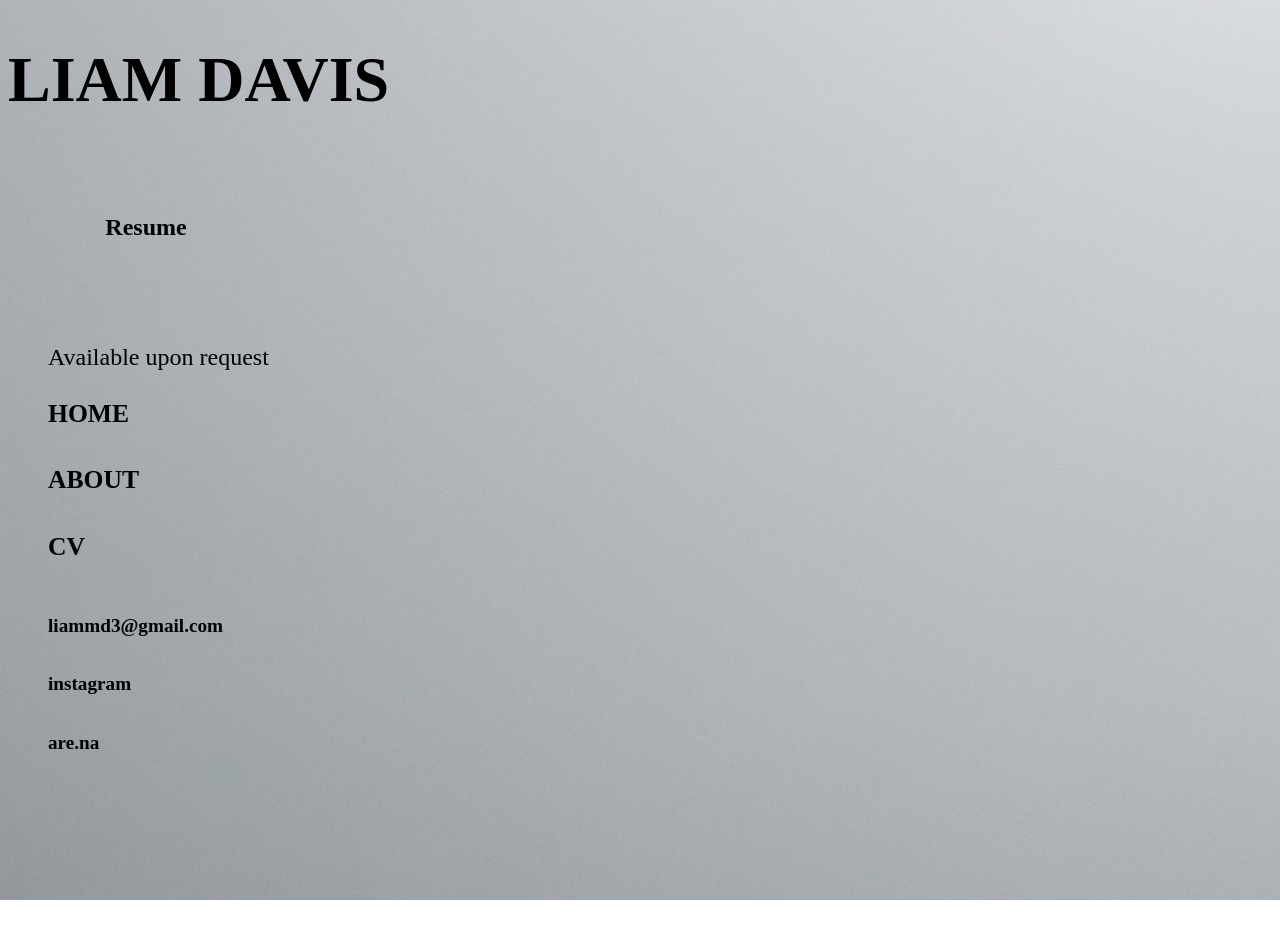
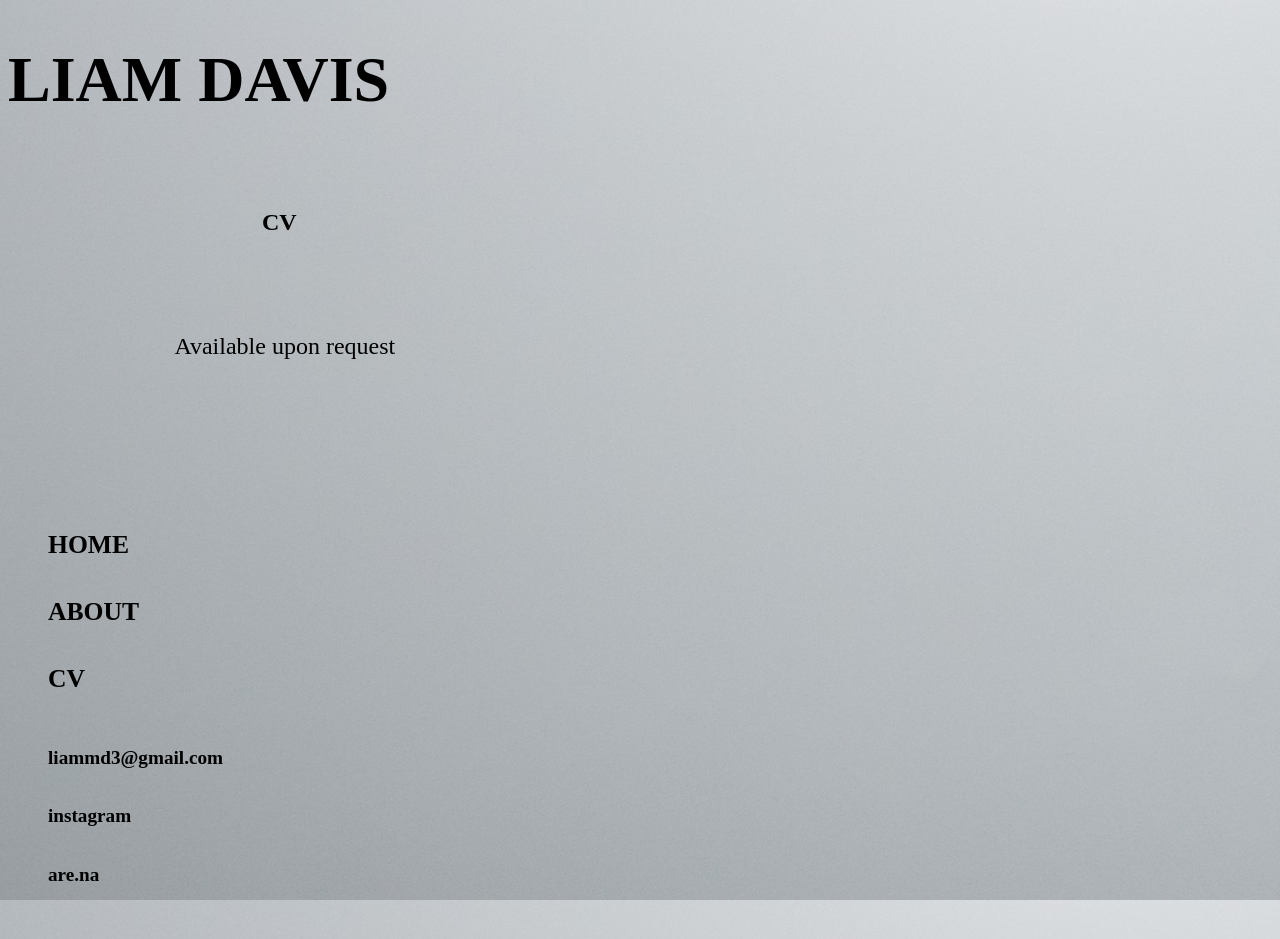
Before and after one commit to liammdavis/liammdavis.github.io, a Jekyll site: the page built from cv/index.html, in a window 1280 px wide. Built offline with Jekyll 4.4.1, drawn with Linux system fonts in a browser that asks for light colours; before the commit the page ends 900 px from its top, so only the background shows below that.

Commit message:
cv change

```diff
--- a/cv/index.html
+++ b/cv/index.html
@@ -4,8 +4,12 @@
 ---
 
 		<div>
-			<h2>Resume</h2>
-			<p class="body">Available upon request</p>
+
+			<div class="about">
+				<h2 class="body">CV</h2>
+					<p class="body">Available upon request</p>
+
+
 
 
       <!--
```
